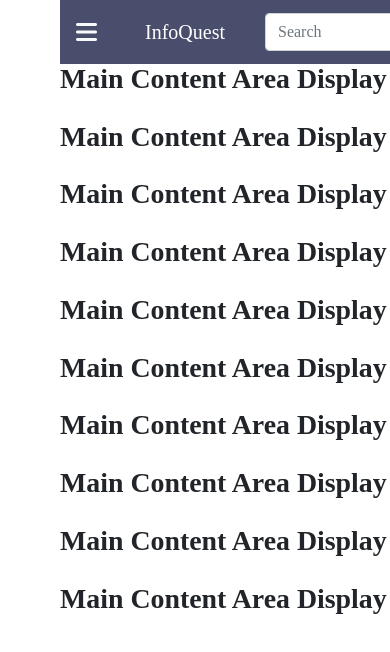
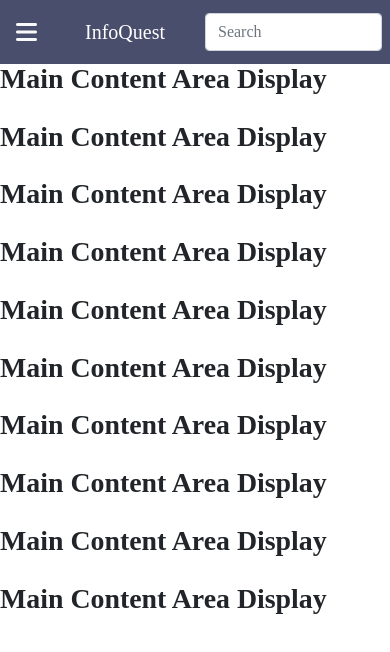
Before and after one commit to niteshsingh7463/sidebar-navigation, an Angular app: page / in a window 390 px wide. Shown: the top 652 px of the page. Built offline with nearby package versions, Linux system fonts and the light colour scheme.

Commit message:
fixed sidebar issue in mobile view

```diff
--- a/src/app/app.component.scss
+++ b/src/app/app.component.scss
@@ -36,17 +36,19 @@ app-sidebar {
     left: 250px;
 }
 
-.display-area-shrink {
-    @media only screen and (max-width: 450px) {
-        width: calc(100% - 60px);
-        left: 60px;
-      }
-    }
 
     @media only screen and (max-width: 450px) {
-        app-sidebar {
-            width: 0px;
-            border: none;
-            z-index: 1;
-        }
+        .display-area-shrink {
+        width: 100%;
+        left: 0px;
       }
+      .display-area{
+        width: 100%;
+        left: 0px;
+      }
+      app-sidebar {
+        width: 0px;
+        border: none;
+        z-index: 1;
+    }
+    }
```
